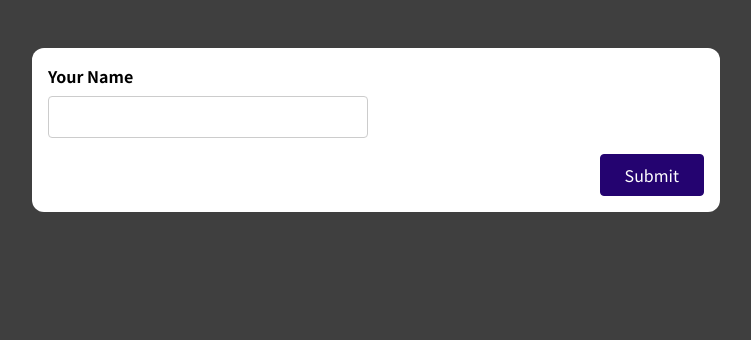
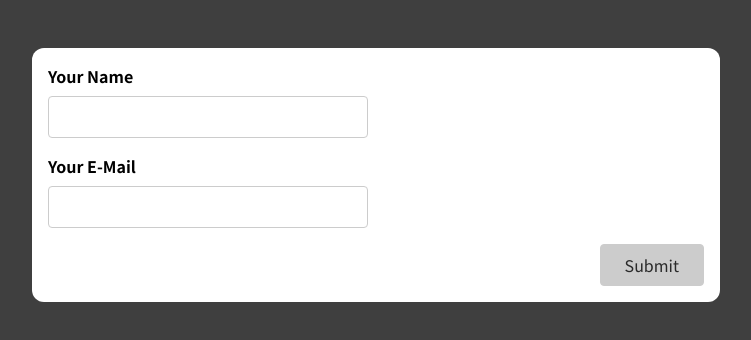
Before and after one commit to devBayo/react-complete-guide, a React (Create React App) app: page / in a window 1280 px wide. Shown: the top 340 px of the page, without its empty margins (264-1015 px from the left). Built offline with nearby package versions, Linux system fonts and the light colour scheme.

Commit message:
Working with Forms & User Input

```diff
--- a/src/components/SimpleInput.js
+++ b/src/components/SimpleInput.js
@@ -1,12 +1,75 @@
-const SimpleInput = (props) => {
+import useInput from '../hooks/use-input';
+
+const SimpleInput = props => {
+  const {
+    enteredValue: enteredName,
+    enteredValueIsValid: enteredNameIsValid,
+    isInvalid: nameInputIsInvalid,
+    inputBlurHandler: nameInputBlurHandler,
+    inputChangeHandler: nameInputChangeHandler,
+    reset: resetEnteredName,
+  } = useInput(val => val.trim() !== '');
+
+  const {
+    enteredValue: enteredEmail,
+    enteredValueIsValid: enteredEmailIsValid,
+    isInvalid: enteredEmailIsInvalid,
+    inputBlurHandler: emailInputBlurHandler,
+    inputChangeHandler: emailInputChangeHandler,
+    reset: resetEnteredEmail,
+  } = useInput(val => val.includes('@'));
+
+  let formIsValid = false;
+
+  if (enteredNameIsValid && enteredEmailIsValid) {
+    formIsValid = true;
+  }
+
+  const formSubmissionHandler = event => {
+    event.preventDefault();
+
+    resetEnteredName();
+    resetEnteredEmail();
+  };
+
+  const nameInputClasses = nameInputIsInvalid
+    ? 'form-control invalid'
+    : 'form-control';
+
+  const emailInputClasses = enteredEmailIsInvalid
+    ? 'form-control invalid'
+    : 'form-control';
+
   return (
-    <form>
-      <div className='form-control'>
-        <label htmlFor='name'>Your Name</label>
-        <input type='text' id='name' />
+    <form onSubmit={formSubmissionHandler}>
+      <div className={nameInputClasses}>
+        <label htmlFor="name">Your Name</label>
+        <input
+          type="text"
+          id="name"
+          onChange={nameInputChangeHandler}
+          onBlur={nameInputBlurHandler}
+          value={enteredName}
+        />
+        {nameInputIsInvalid && (
+          <p className="error-text">Name must not be empty.</p>
+        )}
+      </div>
+      <div className={emailInputClasses}>
+        <label htmlFor="email">Your E-Mail</label>
+        <input
+          type="email"
+          id="email"
+          onChange={emailInputChangeHandler}
+          onBlur={emailInputBlurHandler}
+          value={enteredEmail}
+        />
+        {enteredEmailIsInvalid && (
+          <p className="error-text">Please enter a valid email.</p>
+        )}
       </div>
       <div className="form-actions">
-        <button>Submit</button>
+        <button disabled={!formIsValid}>Submit</button>
       </div>
     </form>
   );
--- /dev/null
+++ b/src/hooks/use-input.jsx
@@ -0,0 +1,33 @@
+import { useState } from 'react';
+
+const useInput = validate => {
+  const [enteredValue, setEnteredValue] = useState('');
+  const [isTouched, setIsTouched] = useState(false);
+
+  const enteredValueIsValid = validate(enteredValue);
+  const isInvalid = !enteredValueIsValid && isTouched;
+
+  const inputChangeHandler = event => {
+    setEnteredValue(event.target.value);
+  };
+
+  const inputBlurHandler = () => {
+    setIsTouched(true);
+  };
+
+  const reset = () => {
+    setEnteredValue('');
+    setIsTouched(false);
+  };
+
+  return {
+    enteredValue,
+    enteredValueIsValid,
+    isInvalid,
+    inputChangeHandler,
+    inputBlurHandler,
+    reset,
+  };
+};
+
+export default useInput;
--- a/src/index.css
+++ b/src/index.css
@@ -79,6 +79,15 @@ button:active {
   border-color: #33059e;
 }
 
+button:disabled,
+button:disabled:hover,
+button:disabled:active {
+  background-color: #ccc;
+  color: #292929;
+  border-color: #ccc;
+  cursor: not-allowed;
+}
+
 .form-actions {
   text-align: right;
 }
```
Also changed, not shown: src/components/BasicForm.js (+12 -12 lines).
